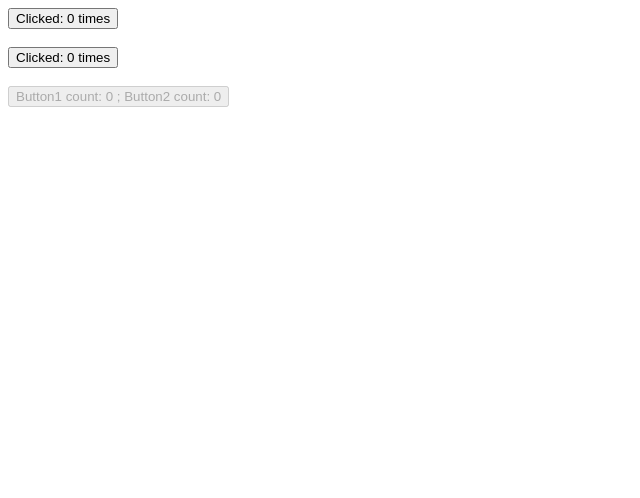
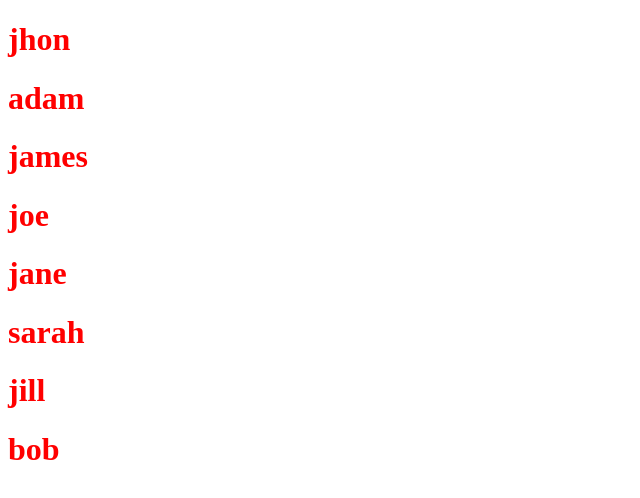
Before and after one commit to spuckhafte/SpuckJs, a plain HTML site: page Effect-Example/index.html in a window 1280 px wide. Shown: the whole page, without its empty margins (0-640 px from the left). Drawn offline with Linux system fonts and the light colour scheme.

Commit message:
::beta:: => make elements while iterating

```diff
--- a/Effect-Example/index.html
+++ b/Effect-Example/index.html
@@ -5,7 +5,7 @@
         <meta charset="UTF-8">
         <meta http-equiv="X-UA-Compatible" content="IE=edge">
         <meta name="viewport" content="width=device-width, initial-scale=1.0">
-        <script src="https://cdn.jsdelivr.net/gh/spuckhafte/SpuckJs@0.1.2/Spuck.js"></script>
+        <script src="../Spuck.js"></script>
         <script src="index.js" defer></script>
         <title>State-Example</title>
     </head>
--- a/Effect-Example/index.js
+++ b/Effect-Example/index.js
@@ -10,54 +10,68 @@
 */
 
 // First Button
-const Button1 = new Spuck({ type: 'button', parent: '#app', id: '1' }).render();
-const setCount1 = Button1.$state('count1', 0); // set state of the first button
-Button1.render('re');
+// const Button1 = new Spuck({ type: 'button', parent: '#app', id: '1' }).render();
+// const setCount1 = Button1.$state('count1', 0); // set state of the first button
+// Button1.render('re');
 
-Button1.prop = { text: 'Clicked: $-count1 times' }; // refer to the state of the first button using "$-" in a string
-Button1.events = { click: () => setCount1(count => count + 1) }; // change the state of the first button when it is clicked
+// Button1.prop = { text: 'Clicked: $-count1 times' }; // refer to the state of the first button using "$-" in a string
+// Button1.events = { click: () => setCount1(count => count + 1) }; // change the state of the first button when it is clicked
 
-Button1.$effect(() => { // effect function for the first button
-    console.log('Button1 count is: ' + Button1.getState('count1'));
-}, ['$-count1']); // effect dependency is the state of the first button
+// Button1.$effect(() => { // effect function for the first button
+//     console.log('Button1 count is: ' + Button1.getState('count1'));
+// }, ['$-count1']); // effect dependency is the state of the first button
 
-Button1.make('re'); // render and mount the first button
+// Button1.make('re'); // render and mount the first button
 
-new Spuck({ type: 'br', parent: '#app' }).make();
-new Spuck({ type: 'br', parent: '#app' }).make();
+// new Spuck({ type: 'br', parent: '#app' }).make();
+// new Spuck({ type: 'br', parent: '#app' }).make();
 
-// Second Button
-const Button2 = new Spuck({ type: 'button', parent: '#app', id: '2' }).render();
+// // Second Button
+// const Button2 = new Spuck({ type: 'button', parent: '#app', id: '2' }).render();
 
-const setCount2 = Button2.$state('count2', 0);
-Button2.render('re');
+// const setCount2 = Button2.$state('count2', 0);
+// Button2.render('re');
 
-Button2.prop = { text: 'Clicked: $-count2 times' };
-Button2.events = { click: () => setCount2(count => count + 1) };
+// Button2.prop = { text: 'Clicked: $-count2 times' };
+// Button2.events = { click: () => setCount2(count => count + 1) };
 
-Button2.$effect(() => {
-    console.log('Button2 count is: ' + Button2.getState('count2'));
-}, ['$-count2']);
-Button2.make('re');
+// Button2.$effect(() => {
+//     console.log('Button2 count is: ' + Button2.getState('count2'));
+// }, ['$-count2']);
+// Button2.make('re');
 
-new Spuck({ type: 'br', parent: '#app' }).make();
-new Spuck({ type: 'br', parent: '#app' }).make();
+// new Spuck({ type: 'br', parent: '#app' }).make();
+// new Spuck({ type: 'br', parent: '#app' }).make();
 
-// Third Button
-const Button3 = new Spuck({ type: 'button', parent: '#app', id: '3' }).render();
+// // Third Button
+// const Button3 = new Spuck({ type: 'button', parent: '#app', id: '3' }).render();
 
-Button1.init.pseudoChildren = [Button3]; // set the third button as the pseudo-child of the first button to access its state
-Button1.render('re');
-Button2.init.pseudoChildren = [Button3]; // set the third button as the pseudo-child of the second button to access its state too
-Button2.render('re');
+// Button1.init.pseudoChildren = [Button3]; // set the third button as the pseudo-child of the first button to access its state
+// Button1.render('re');
+// Button2.init.pseudoChildren = [Button3]; // set the third button as the pseudo-child of the second button to access its state too
+// Button2.render('re');
 
-// refer to the pseudo-states (states of the first 2 buttons) of the third button by using "$$-" in a string
-Button3.prop = { text: 'Button1 count: $$-count1 ; Button2 count: $$-count2' };
-Button3.attr = { disabled: true };
+// // refer to the pseudo-states (states of the first 2 buttons) of the third button by using "$$-" in a string
+// Button3.prop = { text: 'Button1 count: $$-count1 ; Button2 count: $$-count2' };
+// Button3.attr = { disabled: true };
 
-Button3.$effect(() => { // effect function for the third button
-    console.log(`Button3 effected by Button1 (${Button3.getPseudoState('count1')} times) and Button2 (${Button3.getPseudoState('count2')} times)`);
-    console.log('')
-}, ['$$-count1', '$$-count2']); // effect depends on its pseudo-states (states of the first 2 buttons)
+// Button3.$effect(() => { // effect function for the third button
+//     console.log(`Button3 effected by Button1 (${Button3.getPseudoState('count1')} times) and Button2 (${Button3.getPseudoState('count2')} times)`);
+//     console.log('')
+// }, ['$$-count1', '$$-count2']); // effect depends on its pseudo-states (states of the first 2 buttons)
 
-Button3.make('re');
+// Button3.make('re');
+
+
+const NameDisplay = new Spuck({ type: 'h1', parent: '#app', id: 'name-display' }).render();
+
+NameDisplay.init.iterate = ['jhon', 'adam', 'james', 'joe', 'jane', 'sarah', 'jill', 'bob'];
+NameDisplay.$state(':name');
+const setColor = NameDisplay.$state('color', 'red');
+
+NameDisplay.prop = { text: '$$-:name', css: { color: '$-color' } };
+
+NameDisplay.events = { click: () => setColor(color => color === 'black' ? 'red' : 'black') };
+NameDisplay.render('re');
+
+NameDisplay.renderFor();
--- a/Spuck.js
+++ b/Spuck.js
@@ -5,17 +5,17 @@
 
 class Spuck {
     constructor(init, prop, events, attr) {
-        this.init = init; // {} type:_, parent:_, pseudoChildren[], class[], id:_
+        this.init = init; // {} type:_, parent:_, pseudoChildren[], class[], id:_, iterate[]
         this.prop = prop; // {} text:_, value:_, css{}
-        this.events = events; // {} click:f, mouseover:f, etc.
+        this.events = events; // {} click:f(), mouseover:f(), etc.
         this.attr = attr; // {} value:_, placeholder:_, etc.
-        this._state = {}; // { stateName: [stateValue, changeStateFunction] }
-        this._pseudoState = {}; // { stateName: [stateValue, changeStateFunction] }
-        this.#_effects = {}; // { 1: [effectFunc, [dep]] }
-        this.#_deps = {}; // { '$-state': [value, firstTimeOrNot] }
-        this.#_partialEffects = {}; // { 1: [effectFunc, type] } // type: 'f' or 'e' (first time or everytime)
-        this.#_renderCondition; // function
-        this.#_directMount; // function
+        this._state = {}; // { stateName: [stateValue:_, changeStateFunction()] }
+        this._pseudoState = {}; // { stateName: [stateValue:_, changeStateFunction()] }
+        this.#_effects = {}; // { 1: [effectFunc(), [dep:_$]] }
+        this.#_deps = {}; // { '$-state': [value:_, firstTimeOrNot:?] }
+        this.#_partialEffects = {}; // { 1: [effectFunc(), type:_] } // type: 'f' or 'e' (first time or everytime)
+        this.#_renderCondition; // function()
+        this.#_directMount; // function()
     }
 
     #_SP = '$-' // state prefix
@@ -142,6 +142,27 @@ class Spuck {
         return this.render();
     }
 
+    renderFor() {
+        for (let iter in this.init.iterate) {
+            let _iterate = this.init.iterate[iter];
+
+            const iterativeStateName = Object.keys(this._state).find(state => state.startsWith(':'));
+            const _pseudoIterativeElement = new Spuck();
+            Object.assign(_pseudoIterativeElement, this);
+
+            delete _pseudoIterativeElement._pseudoState;
+
+            if (iter == this.init.iterate.length - 1) delete _pseudoIterativeElement._state[iterativeStateName];
+
+            _pseudoIterativeElement._pseudoState = {};
+
+            _pseudoIterativeElement._pseudoState[iterativeStateName] = [_iterate];
+
+
+            _pseudoIterativeElement.make();
+        }
+    }
+
     mount() { // put the element in dom
         if (typeof this.#_renderCondition === 'function') {
             if (this.#_renderCondition()) this.#_directMount()
```
